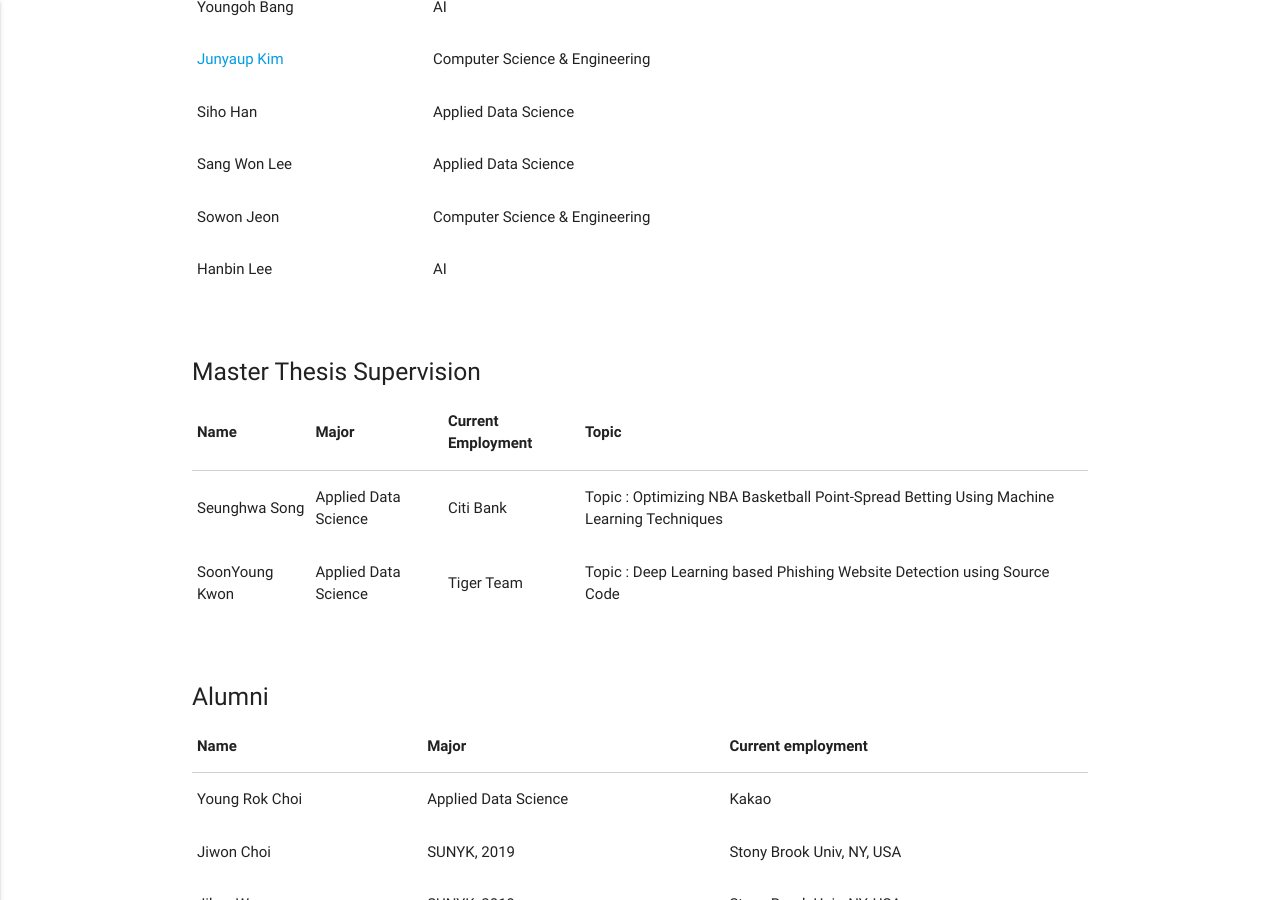
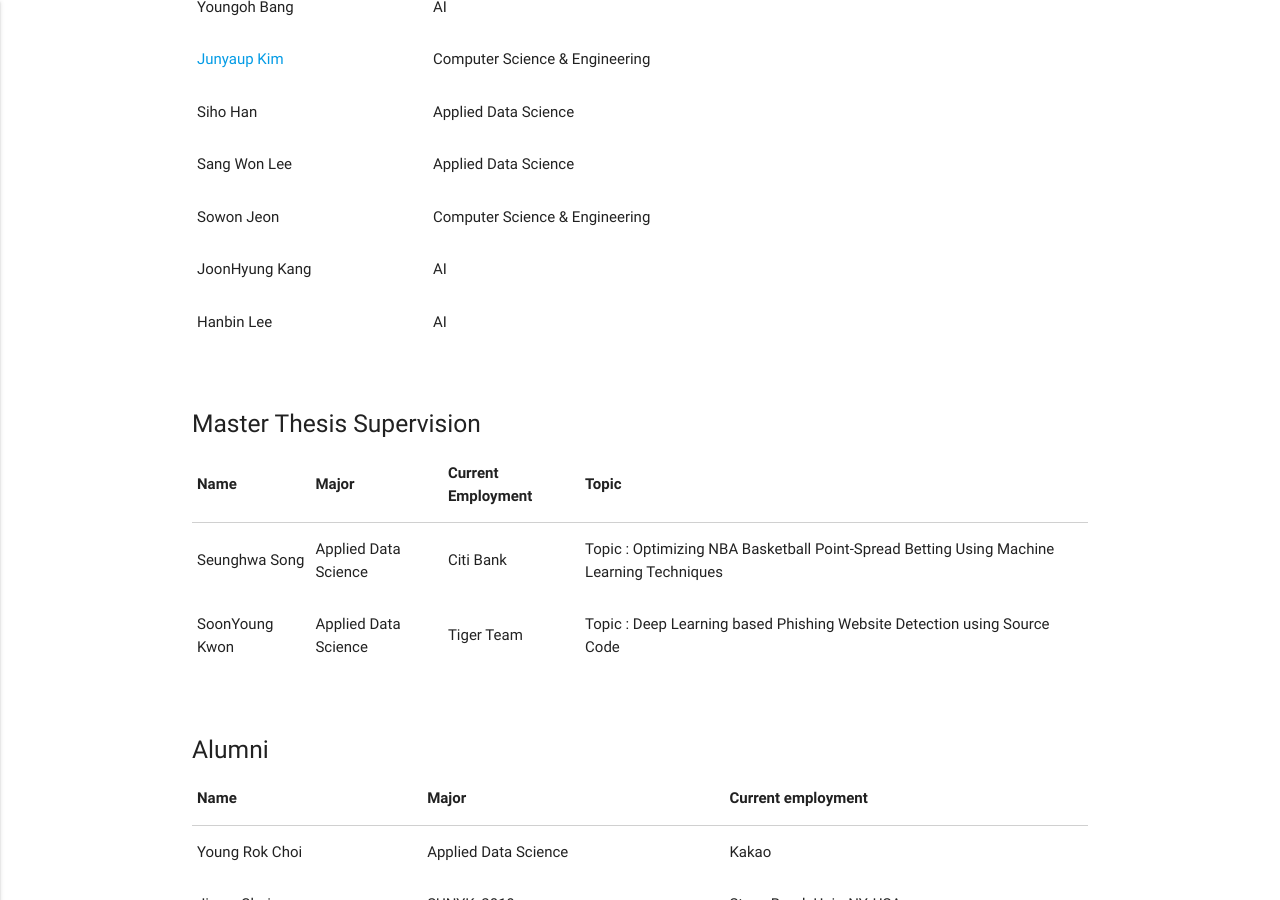
Before and after one commit to Yurim990507/DASH-Lab.github.io, a Jekyll site: the page built from example3.md, in a window 1280 px wide and 900 px high, scrolled down 876 px. Built offline with Jekyll 4.4.1, drawn with Linux system fonts in a browser that asks for light colours.

Commit message:
Update example3.md

```diff
--- a/example3.md
+++ b/example3.md
@@ -93,6 +93,11 @@ permalink: /Members/
                   <td>Computer Science & Engineering</td>
                   <td> </td>
                 </tr>
+                 <tr>
+                  <td>JoonHyung Kang</td>
+                  <td>AI</td>
+                  <td> </td>
+                </tr>
                 <tr>
                   <td>Hanbin Lee</td>
                   <td>AI</td>
```
